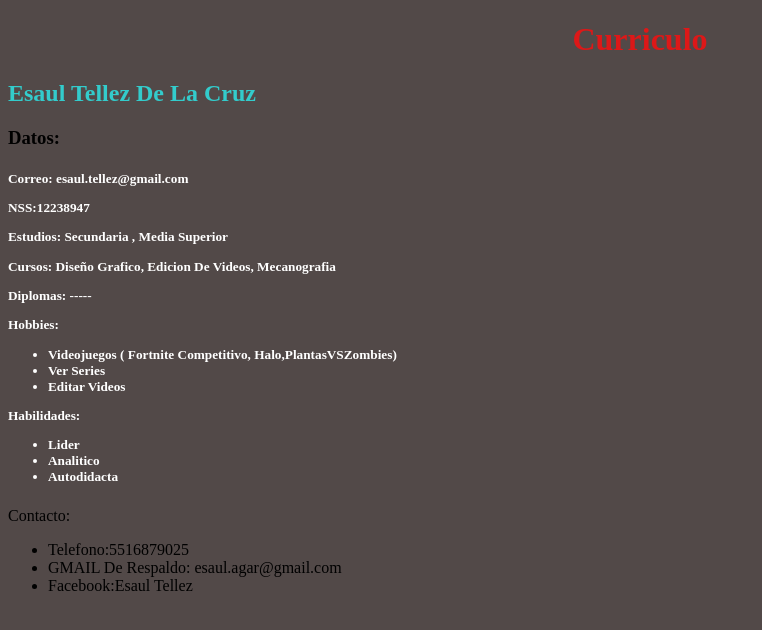
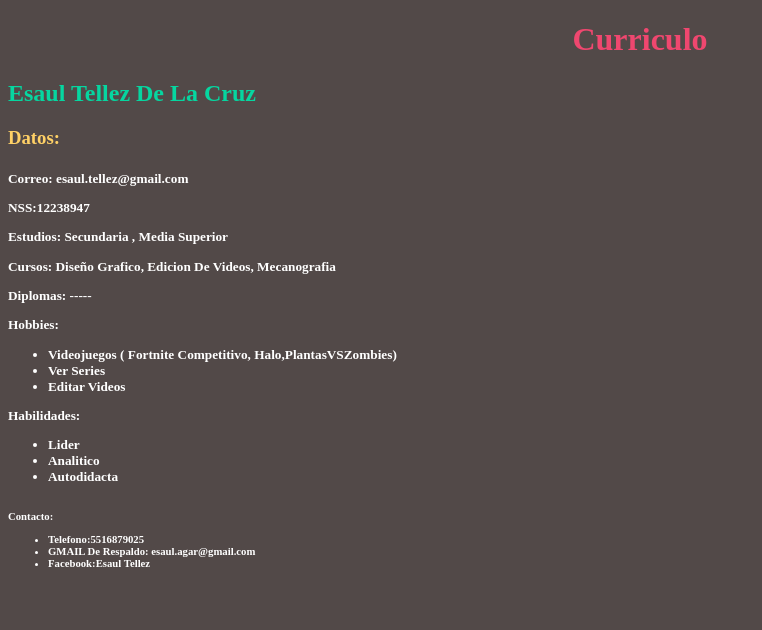
Before and after one commit to EsaulTellez/4IV7-PSW-tellez-delacruz-esaul, a plain HTML site: page index.html in a window 1280 px wide. Shown: the whole page, without its empty margins (0-762 px from the left). Drawn offline with Linux system fonts and the light colour scheme.

Commit message:
curriculumekisde

```diff
--- a/index.html
+++ b/index.html
@@ -12,11 +12,11 @@
 
 
     <div>
-    <h1 style="text-align: center;"><span style="color: #dd1818;">Curriculo</span></h1>
+    <h1 style="text-align: center;"><span style="color: #EF476F;">Curriculo</span></h1>
 <p></p>
 <div>
-<h2 style="text-align: left;"><span style="color: #33cccc;">Esaul Tellez De La Cruz</span></h2>
-    <h3><b>Datos:</b></h3>
+<h2 style="text-align: left;"><span style="color: #06D6A0;">Esaul Tellez De La Cruz</span></h2>
+    <h3 style="color: #FFD166;"><b>Datos:</b></h3>
 </div>
 <div>
 <h5 style="color: white;">
@@ -41,14 +41,14 @@
     </p></h5>
     </div>
     <div class="footer">
-        <p>Contacto:
+       <h6 style="color: white;"> <p>Contacto:
             <ul>
                 <li>Telefono:5516879025</li>
                 <li>GMAIL De Respaldo: esaul.agar@gmail.com</li>
                 <li>Facebook:Esaul Tellez</li>
              </ul>
 
-        </p>
+        </p></h6>
     </div>
 
 </body>
```
